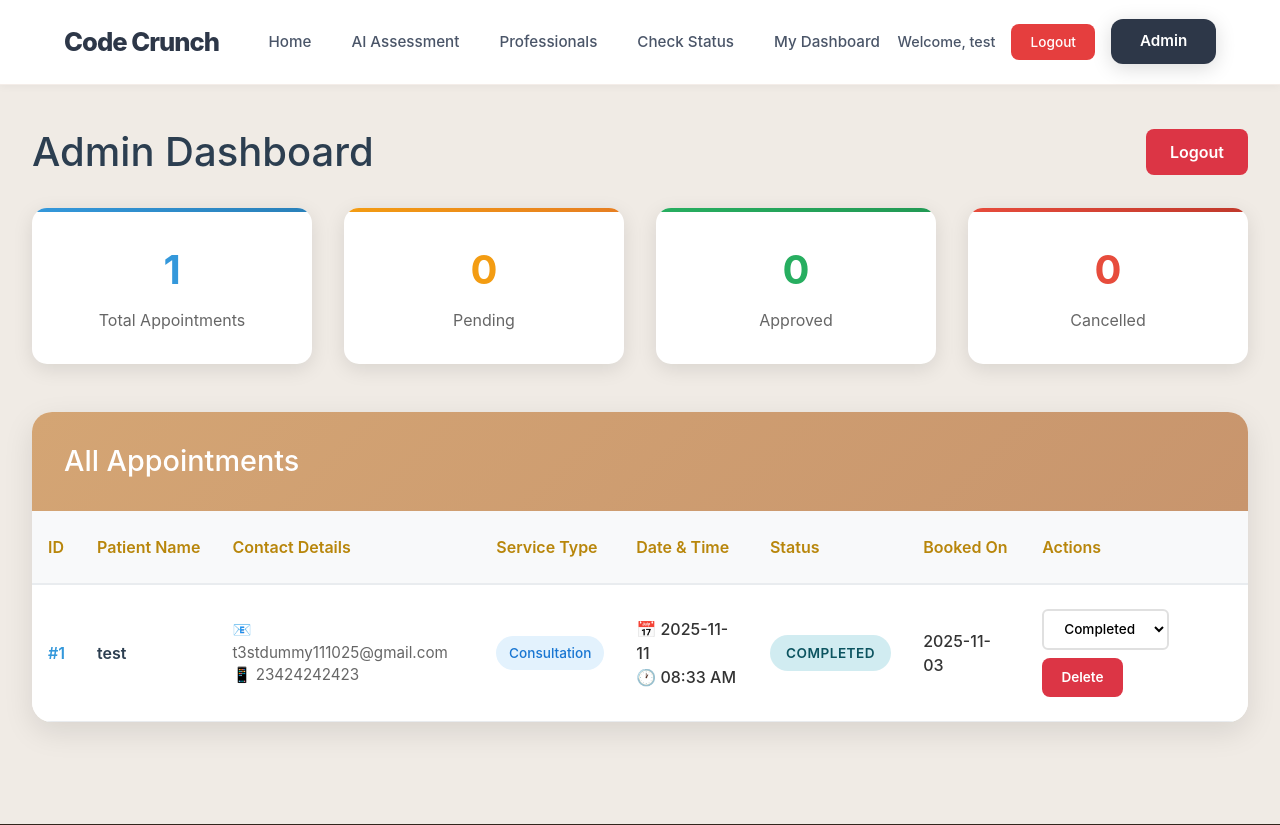
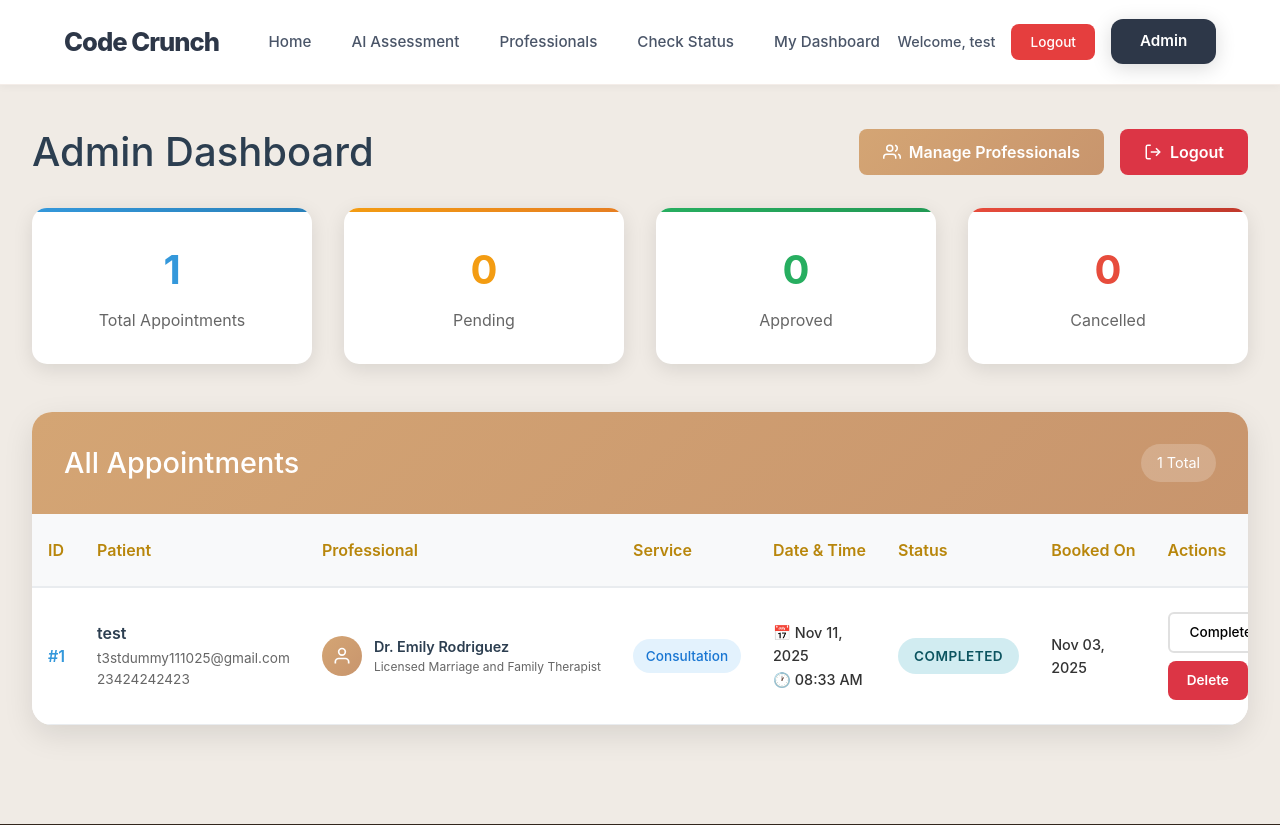
Before and after one commit to SupremeStha/Code-Crunch, a Flask app: page /admin/dashboard in a window 1280 px wide. Shown: the top 825 px of the page. Run offline with Flask 3, Linux system fonts and the light colour scheme; a user stored in the database is signed in; data comes from the database, SQL or seed files in the repository; both versions use the stored data as it was after the commit.

Commit message:
updated admin dash

```diff
--- a/templates/admin_dashboard.html
+++ b/templates/admin_dashboard.html
@@ -34,6 +34,12 @@
         margin: 0;
     }
 
+    .header-actions {
+        display: flex;
+        gap: 1rem;
+        align-items: center;
+    }
+
     .btn {
         padding: 0.7rem 1.5rem;
         border: none;
@@ -42,7 +48,25 @@
         cursor: pointer;
         transition: all 0.3s ease;
         text-decoration: none;
-        display: inline-block;
+        display: inline-flex;
+        align-items: center;
+        gap: 0.5rem;
+        white-space: nowrap;
+    }
+
+    .btn svg {
+        width: 18px;
+        height: 18px;
+    }
+
+    .btn-primary {
+        background: linear-gradient(135deg, #d4a574, #c8956d);
+        color: white;
+    }
+
+    .btn-primary:hover {
+        transform: translateY(-2px);
+        box-shadow: 0 4px 15px rgba(200, 149, 109, 0.4);
     }
 
     .btn-danger {
@@ -132,11 +156,21 @@
         background: linear-gradient(135deg, #d4a574, #c8956d);
         color: white;
         padding: 2rem;
+        display: flex;
+        justify-content: space-between;
+        align-items: center;
     }
 
     .section-header h2 {
         font-size: 1.8rem;
         margin: 0;
+    }
+
+    .filter-badge {
+        background: rgba(255, 255, 255, 0.2);
+        padding: 0.5rem 1rem;
+        border-radius: 20px;
+        font-size: 0.9rem;
     }
 
     .table-container {
@@ -189,11 +223,58 @@
     .patient-info {
         font-weight: 600;
         color: #2c3e50;
+        margin-bottom: 3px;
     }
 
     .contact-info {
         color: #666;
-        font-size: 0.95rem;
+        font-size: 0.85rem;
+        line-height: 1.6;
+    }
+
+    .professional-info {
+        display: flex;
+        align-items: center;
+        gap: 0.75rem;
+    }
+
+    .prof-avatar-mini {
+        width: 40px;
+        height: 40px;
+        background: linear-gradient(135deg, #d4a574, #c8956d);
+        border-radius: 50%;
+        display: flex;
+        align-items: center;
+        justify-content: center;
+        flex-shrink: 0;
+    }
+
+    .prof-avatar-mini svg {
+        width: 20px;
+        height: 20px;
+        color: white;
+    }
+
+    .prof-details-mini {
+        flex: 1;
+        min-width: 0;
+    }
+
+    .prof-name-mini {
+        font-weight: 600;
+        color: #2c3e50;
+        font-size: 0.9rem;
+        white-space: nowrap;
+        overflow: hidden;
+        text-overflow: ellipsis;
+    }
+
+    .prof-title-mini {
+        font-size: 0.75rem;
+        color: #666;
+        white-space: nowrap;
+        overflow: hidden;
+        text-overflow: ellipsis;
     }
 
     .service-type {
@@ -209,6 +290,8 @@
     .datetime-info {
         color: #333;
         font-weight: 500;
+        font-size: 0.9rem;
+        line-height: 1.6;
     }
 
     .status-badge {
@@ -378,7 +482,25 @@
             <div class="page-title">
                 <h1>Admin Dashboard</h1>
             </div>
-            <a href="{{ url_for('admin_logout') }}" class="btn btn-danger">Logout</a>
+            <div class="header-actions">
+                <a href="{{ url_for('admin_professionals') }}" class="btn btn-primary">
+                    <svg viewBox="0 0 24 24" fill="none" stroke="currentColor" stroke-width="2">
+                        <path d="M17 21v-2a4 4 0 0 0-4-4H5a4 4 0 0 0-4 4v2"></path>
+                        <circle cx="9" cy="7" r="4"></circle>
+                        <path d="M23 21v-2a4 4 0 0 0-3-3.87"></path>
+                        <path d="M16 3.13a4 4 0 0 1 0 7.75"></path>
+                    </svg>
+                    Manage Professionals
+                </a>
+                <a href="{{ url_for('admin_logout') }}" class="btn btn-danger">
+                    <svg viewBox="0 0 24 24" fill="none" stroke="currentColor" stroke-width="2">
+                        <path d="M9 21H5a2 2 0 0 1-2-2V5a2 2 0 0 1 2-2h4"></path>
+                        <polyline points="16 17 21 12 16 7"></polyline>
+                        <line x1="21" y1="12" x2="9" y2="12"></line>
+                    </svg>
+                    Logout
+                </a>
+            </div>
         </div>
 
         <!-- Dashboard Statistics -->
@@ -405,6 +530,9 @@
         <div class="appointments-section">
             <div class="section-header">
                 <h2>All Appointments</h2>
+                {% if appointments %}
+                <div class="filter-badge">{{ appointments|length }} Total</div>
+                {% endif %}
             </div>
 
             {% if not appointments %}
@@ -412,7 +540,7 @@
                     <div class="empty-state-icon">📋</div>
                     <h3>No appointments yet</h3>
                     <p>Appointment requests will appear here when users book sessions</p>
-                    <a href="{{ url_for('index') }}" class="btn">Go to Home Page</a>
+                    <a href="{{ url_for('index') }}" class="btn btn-primary">Go to Home Page</a>
                 </div>
             {% else %}
                 <div class="table-container">
@@ -420,9 +548,9 @@
                         <thead>
                             <tr>
                                 <th>ID</th>
-                                <th>Patient Name</th>
-                                <th>Contact Details</th>
-                                <th>Service Type</th>
+                                <th>Patient</th>
+                                <th>Professional</th>
+                                <th>Service</th>
                                 <th>Date & Time</th>
                                 <th>Status</th>
                                 <th>Booked On</th>
@@ -437,11 +565,23 @@
                                     </td>
                                     <td>
                                         <div class="patient-info">{{ a.user_name }}</div>
+                                        <div class="contact-info">
+                                            {{ a.user_email }}<br>
+                                            {{ a.user_phone }}
+                                        </div>
                                     </td>
                                     <td>
-                                        <div class="contact-info">
-                                            📧 {{ a.user_email }}<br>
-                                            📱 {{ a.user_phone }}
+                                        <div class="professional-info">
+                                            <div class="prof-avatar-mini">
+                                                <svg viewBox="0 0 24 24" fill="none" stroke="currentColor" stroke-width="2">
+                                                    <path d="M20 21v-2a4 4 0 0 0-4-4H8a4 4 0 0 0-4 4v2"></path>
+                                                    <circle cx="12" cy="7" r="4"></circle>
+                                                </svg>
+                                            </div>
+                                            <div class="prof-details-mini">
+                                                <div class="prof-name-mini">{{ a.professional.name }}</div>
+                                                <div class="prof-title-mini">{{ a.professional.title }}</div>
+                                            </div>
                                         </div>
                                     </td>
                                     <td>
```
Also changed, not shown: other parts of templates/admin_dashboard.html (+29 -5 lines), instance/appointments.db.
